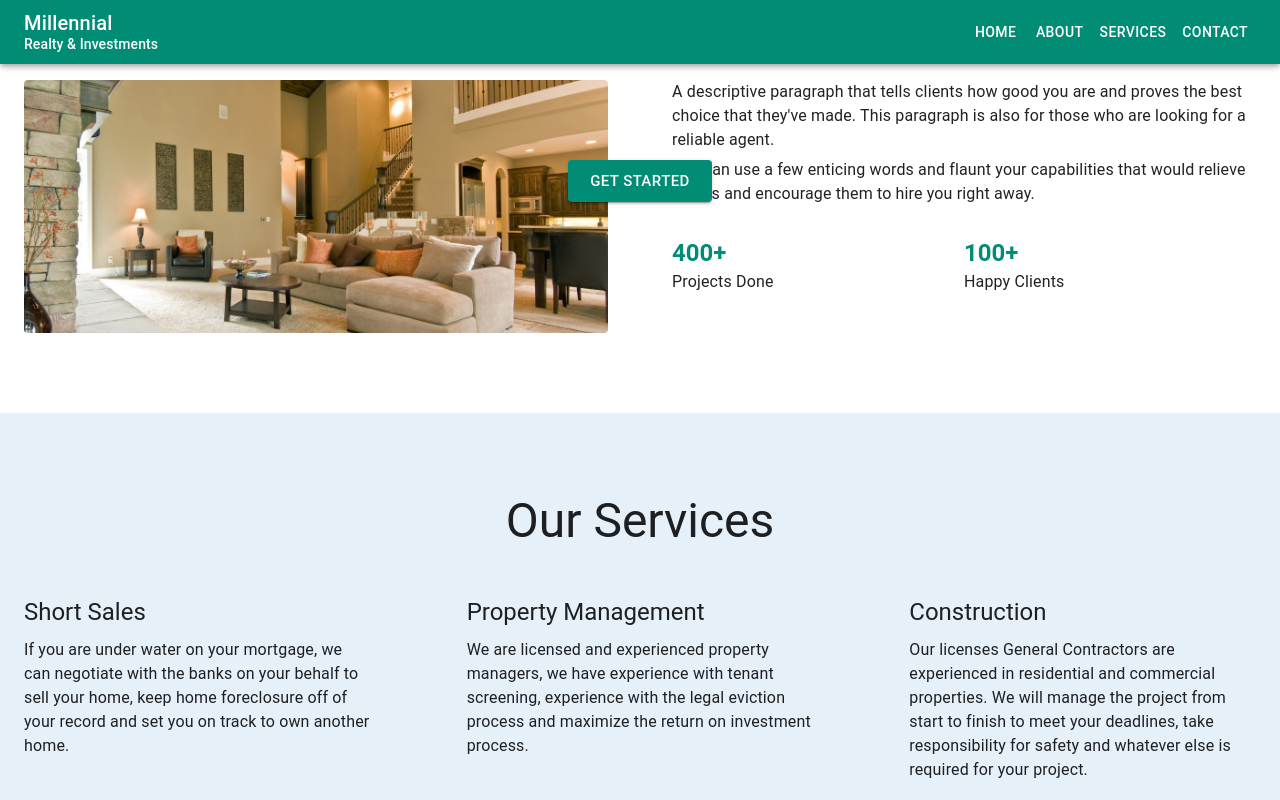
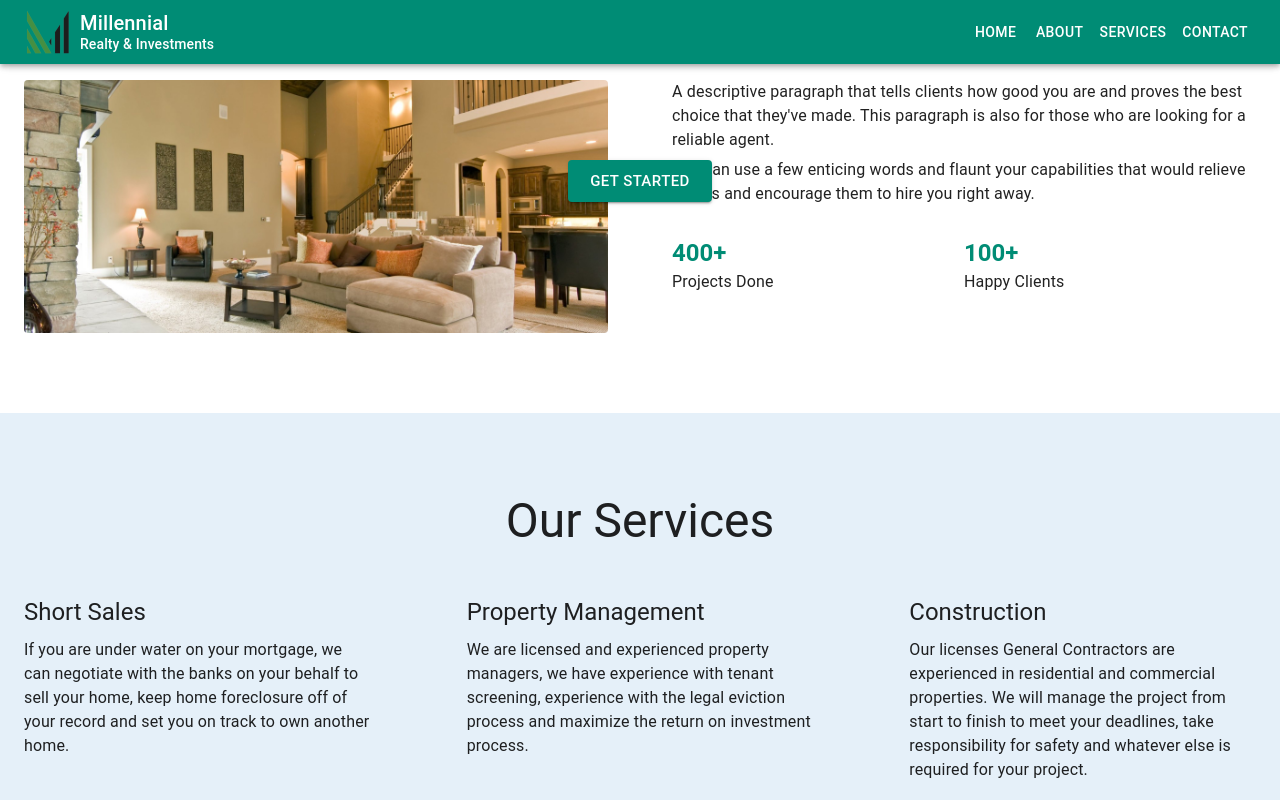
Before and after one commit to swells23/millennial, a Next.js app: page / in a window 1280 px wide. Shown: the top 800 px of the page. Built offline with nearby package versions, Linux system fonts and the light colour scheme; no server answers.

Commit message:
added logo to global nav

```diff
--- a/src/components/GlobalNav/GlobalNav.styles.ts
+++ b/src/components/GlobalNav/GlobalNav.styles.ts
@@ -2,7 +2,7 @@ const styles: any = {
   desktopOnlySx: {
     display: {
       xs: "none",
-      sm: "block",
+      sm: "flex",
     },
   },
   mobileOnlySx: {
@@ -14,11 +14,33 @@ const styles: any = {
     marginRight: ".5rem",
   },
   logo: {
-    flexGrow: 1,
-    lineHeight: "1.25",
+    alignItems: "center",
+    color: "inherit",
+    display: "flex",
+    textDecoration: "none",
+    "&:hover": {
+      cursor: "pointer",
+    },
+    "& > div": {
+      marginRight: ".5rem",
+      position: "relative",
+    },
+    "& :not(img)": {
+      lineHeight: "1.25",
+    },
   },
-  subtitle: {
-    lineHeight: "inherit",
+  logoSx: {
+    height: {
+      xs: "2.5rem",
+      sm: "3rem",
+    },
+    width: {
+      xs: "2.5rem",
+      sm: "3rem",
+    },
+  },
+  desktopNavItems: {
+    marginLeft: "auto",
   },
   navItem: {
     color: "inherit",
--- a/src/components/GlobalNav/GlobalNav.tsx
+++ b/src/components/GlobalNav/GlobalNav.tsx
@@ -14,9 +14,11 @@ import ListItemText from "@mui/material/ListItemText";
 import MenuIcon from "@mui/icons-material/Menu";
 import Toolbar from "@mui/material/Toolbar";
 import Typography from "@mui/material/Typography";
+import Image from "next/image";
 import Link from "next/link";
 import React, { ReactElement, useState } from "react";
 import { navItems } from "../../data/templateMeta";
+import logo from "../../images/logo.png";
 import styles from "./GlobalNav.styles";
 
 export default function GlobalNav() {
@@ -71,13 +73,20 @@ export default function GlobalNav() {
             >
               <MenuIcon />
             </IconButton>
-            <Typography css={styles.logo} variant="h6" component="div">
-              Millennial
-              <Typography css={styles.subtitle} variant="subtitle2">
-                Realty & Investments
+            <Link css={styles.logo} href="/">
+              <Grid sx={styles.logoSx}>
+                <Image src={logo} alt="logo" fill />
+              </Grid>
+              <Typography variant="h6" component="div">
+                Millennial
+                <Typography variant="subtitle2">
+                  Realty & Investments
+                </Typography>
               </Typography>
-            </Typography>
-            <Grid sx={styles.desktopOnlySx}>{menuItems.desktop}</Grid>
+            </Link>
+            <Grid css={styles.desktopNavItems} sx={styles.desktopOnlySx}>
+              {menuItems.desktop}
+            </Grid>
           </Toolbar>
         </Container>
       </AppBar>
```
Also changed, not shown: src/images/logo.png (added).
